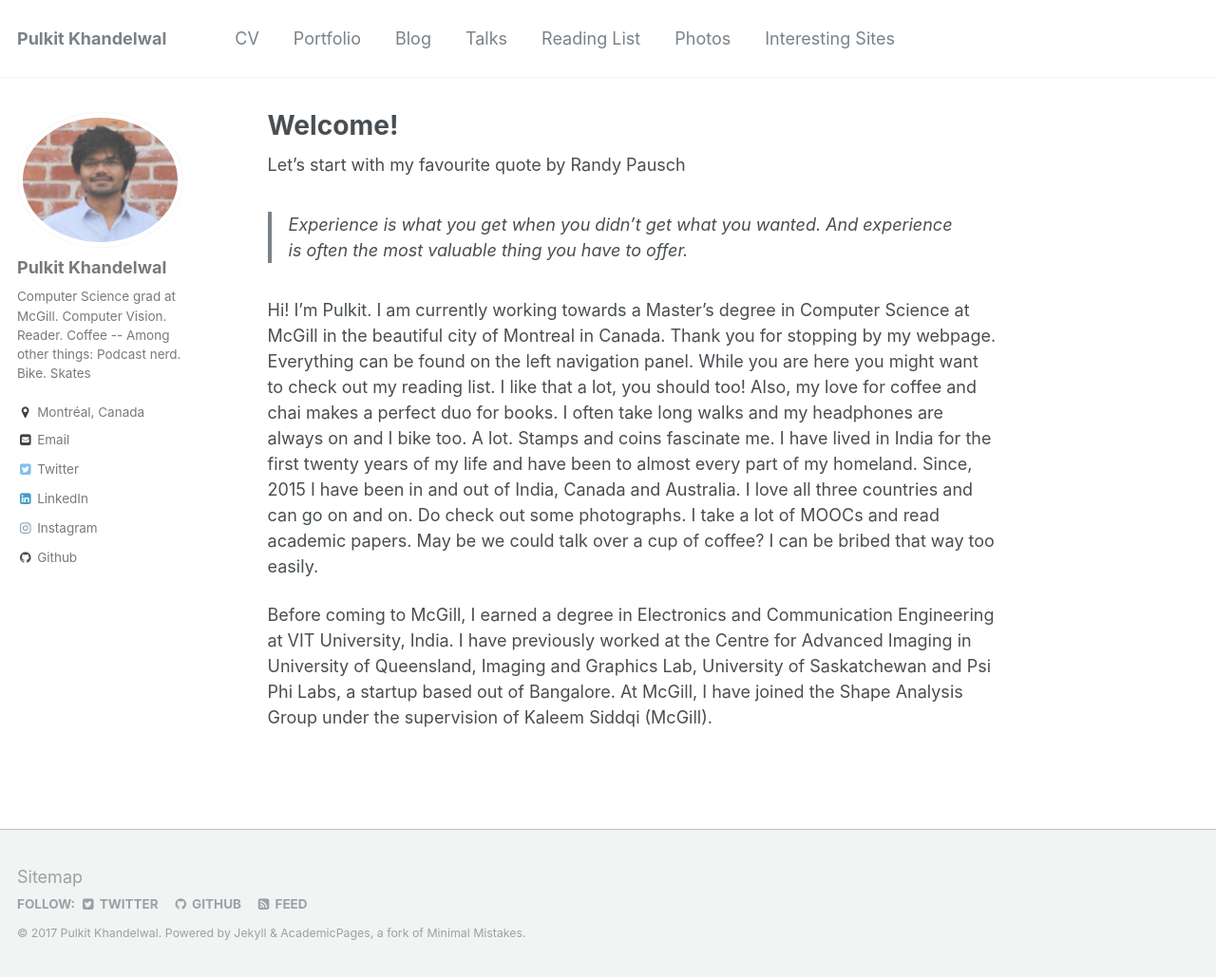
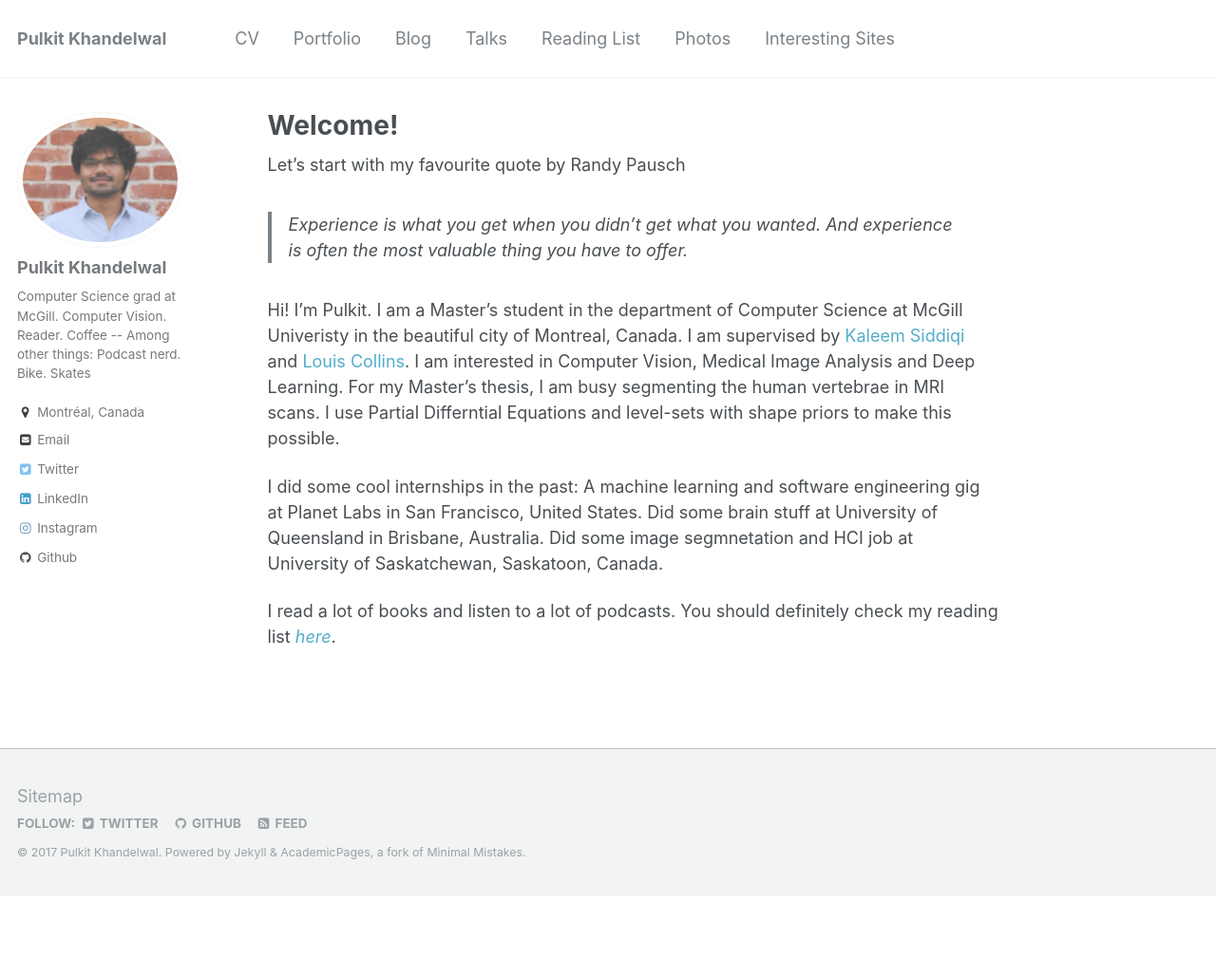
Before and after one commit to Pulkit-Khandelwal/pulkit-khandelwal.github.io, a Jekyll site: the page built from _pages/about.md, in a window 1280 px wide and 1029 px high. Shown: the whole window at 95% size. Built offline with Jekyll 4.4.1, drawn with Linux system fonts in a browser that asks for light colours.

Commit message:
Update about.md

```diff
--- a/_pages/about.md
+++ b/_pages/about.md
@@ -12,6 +12,11 @@
 > Experience is what you get when you didn't get what you wanted.
 > And experience is often the most valuable thing you have to offer.
 
-Hi! I'm Pulkit. I am currently working towards a Master's degree in Computer Science at McGill in the beautiful city of Montreal in Canada. Thank you for stopping by my webpage. Everything can be found on the left navigation panel. While you are here you might want to check out my reading list. I like that a lot, you should too! Also, my love for coffee and chai makes a perfect duo for books. I often take long walks and my headphones are always on and I bike too. A lot. Stamps and coins fascinate me. I have lived in India for the first twenty years of my life and have been to almost every part of my homeland. Since, 2015 I have been in and out of India, Canada and Australia. I love all three countries and can go on and on. Do check out some photographs. I take a lot of MOOCs and read academic papers. May be we could talk over a cup of coffee? I can be bribed that way too easily.
+Hi! I'm Pulkit. I am a Master's student in the department of Computer Science at McGill Univeristy in the beautiful city of Montreal, Canada. I am supervised by [Kaleem Siddiqi](http://www.cim.mcgill.ca/~siddiqi/) and [Louis Collins](http://nist.mni.mcgill.ca/). I am interested in Computer Vision, Medical Image Analysis and Deep Learning. For my Master's thesis, I am busy segmenting the human vertebrae in MRI scans. I use Partial Differntial Equations and level-sets with shape priors to make this possible.
 
-Before coming to McGill, I earned a degree in Electronics and Communication Engineering at VIT University, India. I have previously worked at the Centre for Advanced Imaging in University of Queensland, Imaging and Graphics Lab, University of Saskatchewan and Psi Phi Labs, a startup based out of Bangalore. At McGill, I have joined the Shape Analysis Group under the supervision of Kaleem Siddqi (McGill).
+I did some cool internships in the past:
+A machine learning and software engineering gig at Planet Labs in San Francisco, United States.
+Did some brain stuff at University of Queensland in Brisbane, Australia.
+Did some image segmnetation and HCI job at University of Saskatchewan, Saskatoon, Canada.
+
+I read a lot of books and listen to a lot of podcasts. You should definitely check my reading list [*here*](https://pulkit-khandelwal.github.io/reading-list/).
```
